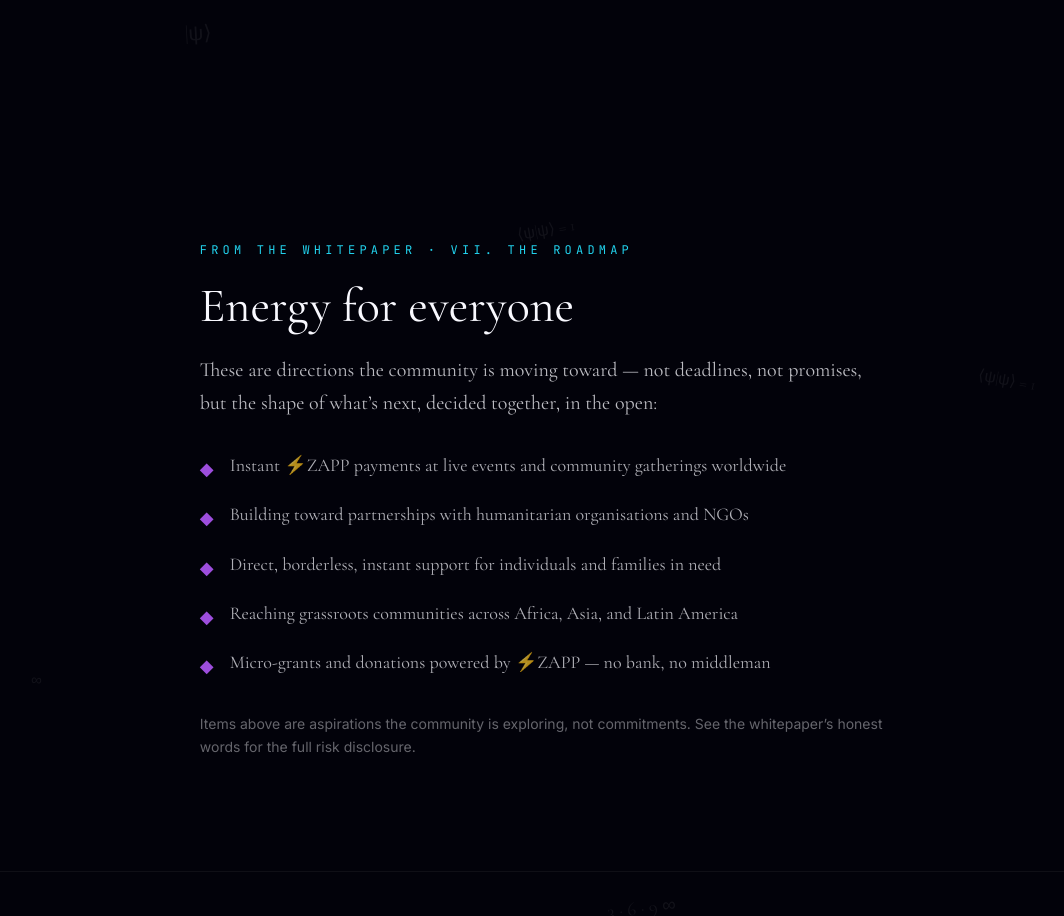
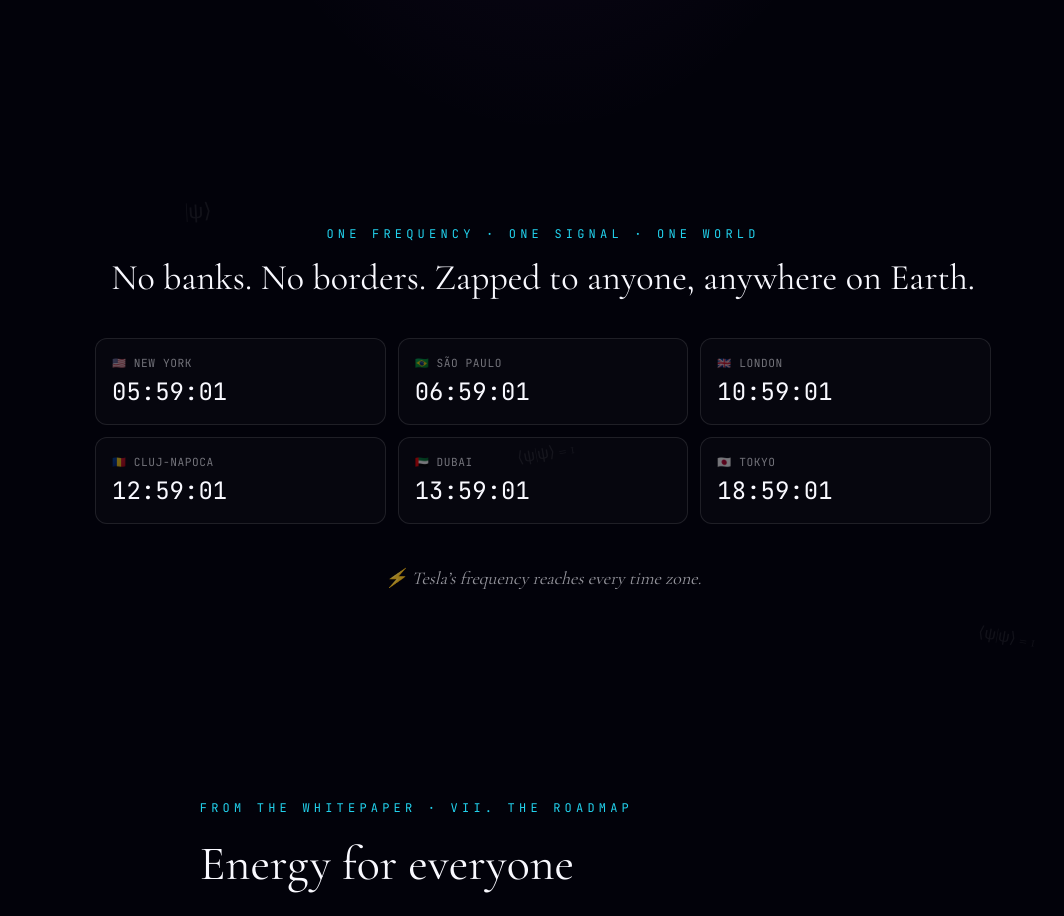
Before and after one commit to anatomyofagoalofficial-lab/zapp369, a Next.js app in the folder zapp-v2/: page /future in a window 1280 px wide. Shown: the part 783-1699 px from the top of the page, without its empty margins (97-1161 px from the left). Built offline with nearby package versions, Linux system fonts and the light colour scheme.

Commit message:
add world clock

```diff
--- a/zapp-v2/app/future/page.tsx
+++ b/zapp-v2/app/future/page.tsx
@@ -4,6 +4,7 @@ import { ArrowUpRight } from "lucide-react";
 import { MathTexture } from "@/components/MathTexture";
 import { Reveal } from "@/components/Reveal";
 import { BrandMark } from "@/components/BrandMark";
+import { WorldClock } from "@/components/WorldClock";
 import { LINKS, SLOGANS } from "@/lib/constants";
 
 export const metadata: Metadata = {
@@ -92,6 +93,24 @@ export default function FuturePage() {
         </p>
       </section>
 
+      {/* ── One world · live time zones (carried over from v1) ── */}
+      <section className="relative px-6 py-24">
+        <Reveal className="mx-auto max-w-5xl text-center">
+          <p className="font-mono text-xs uppercase tracking-ritual text-future-cyan">
+            One frequency · One signal · One world
+          </p>
+          <h2 className="mt-4 text-balance font-serif text-3xl leading-tight sm:text-4xl">
+            No banks. No borders. Zapped to anyone, anywhere on Earth.
+          </h2>
+          <div className="mt-10">
+            <WorldClock />
+          </div>
+          <p className="mt-10 font-serif text-lg italic text-future-white/60">
+            ⚡ Tesla&rsquo;s frequency reaches every time zone.
+          </p>
+        </Reveal>
+      </section>
+
       {/* ── The Direction (Whitepaper VII) ── */}
       <section className="relative px-6 py-28">
         <Reveal className="mx-auto max-w-reading">
--- /dev/null
+++ b/zapp-v2/components/WorldClock.tsx
@@ -0,0 +1,57 @@
+"use client";
+
+import { useEffect, useState } from "react";
+
+/** Cities spanning the globe — the frequency reaches every time zone. */
+const CITIES = [
+  { city: "New York", tz: "America/New_York", flag: "🇺🇸" },
+  { city: "São Paulo", tz: "America/Sao_Paulo", flag: "🇧🇷" },
+  { city: "London", tz: "Europe/London", flag: "🇬🇧" },
+  { city: "Cluj-Napoca", tz: "Europe/Bucharest", flag: "🇷🇴" },
+  { city: "Dubai", tz: "Asia/Dubai", flag: "🇦🇪" },
+  { city: "Tokyo", tz: "Asia/Tokyo", flag: "🇯🇵" },
+] as const;
+
+function timeIn(tz: string): string {
+  return new Intl.DateTimeFormat("en-GB", {
+    timeZone: tz,
+    hour: "2-digit",
+    minute: "2-digit",
+    second: "2-digit",
+    hour12: false,
+  }).format(new Date());
+}
+
+/**
+ * Live world clock — every city ticks in its own time zone, once a second.
+ * Renders placeholders until mounted to avoid SSR/client hydration mismatch.
+ */
+export function WorldClock() {
+  const [, setTick] = useState(0);
+  const [mounted, setMounted] = useState(false);
+
+  useEffect(() => {
+    setMounted(true);
+    const id = setInterval(() => setTick((t) => t + 1), 1000);
+    return () => clearInterval(id);
+  }, []);
+
+  return (
+    <div className="mx-auto grid max-w-4xl grid-cols-2 gap-3 sm:grid-cols-3">
+      {CITIES.map((c) => (
+        <div
+          key={c.city}
+          className="rounded-xl border border-white/10 bg-white/[0.02] px-4 py-4 text-left transition-colors hover:border-future-cyan/40"
+        >
+          <p className="font-mono text-[0.7rem] uppercase tracking-wider text-future-white/45">
+            <span aria-hidden="true">{c.flag} </span>
+            {c.city}
+          </p>
+          <p className="mt-1 font-mono text-2xl tabular-nums text-future-white">
+            {mounted ? timeIn(c.tz) : "--:--:--"}
+          </p>
+        </div>
+      ))}
+    </div>
+  );
+}
```
